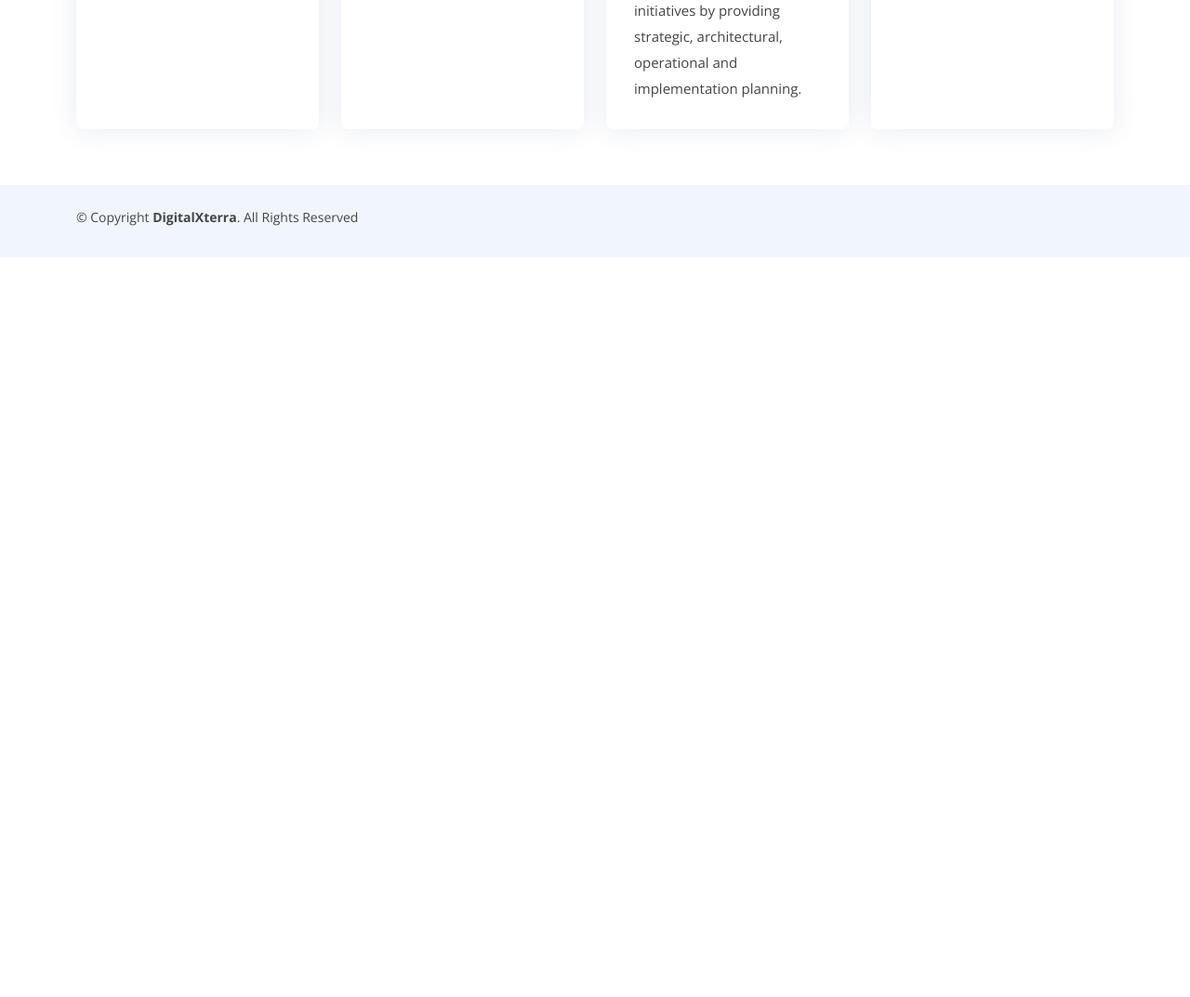
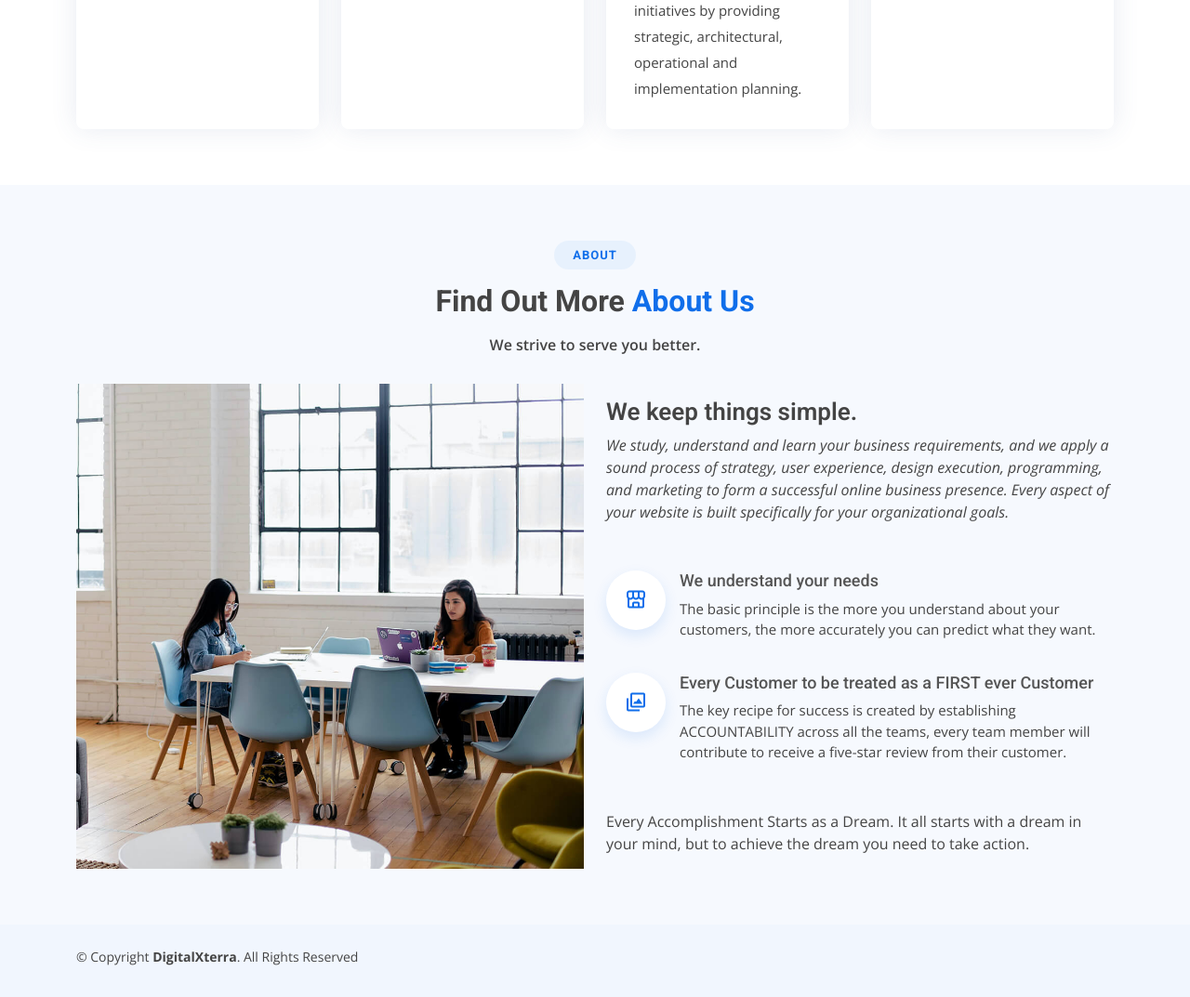
Before and after one commit to amol7177/digitalxterra-webapp, a plain HTML site: page index.html in a window 1280 px wide. Shown: the part 1174-2247 px from the top of the page at 93% size. Before the commit the page ends 1451 px from the top, so only its background shows below. Drawn offline with nearby package versions, Linux system fonts and the light colour scheme.

Commit message:
About Pgae

```diff
--- a/index.html
+++ b/index.html
@@ -132,7 +132,49 @@
       </div>
     </section><!-- End Featured Services Section -->
 
+   <!-- ======= About Section ======= -->
+   <section id="about" class="about section-bg">
+    <div class="container" data-aos="fade-up">
 
+      <div class="section-title">
+        <h2>About</h2>
+        <h3>Find Out More <span>About Us</span></h3>
+        <p>We strive to serve you better.</p>
+      </div>
+
+      <div class="row">
+        <div class="col-lg-6" data-aos="fade-right" data-aos-delay="100">
+          <img src="assets/img/about.jpg" class="img-fluid" alt="">
+        </div>
+        <div class="col-lg-6 pt-4 pt-lg-0 content d-flex flex-column justify-content-center" data-aos="fade-up" data-aos-delay="100">
+          <h3>We keep things simple.</h3>
+          <p class="fst-italic">
+            We study, understand and learn your business requirements, and we apply a sound process of strategy, user experience, design execution, programming, and marketing to form a successful online business presence. Every aspect of your website is built specifically for your organizational goals.
+          </p>
+          <ul>
+            <li>
+              <i class="bx bx-store-alt"></i>
+              <div>
+                <h5>We understand your needs</h5>
+                <p>The basic principle is the more you understand about your customers, the more accurately you can predict what they want.</p>
+              </div>
+            </li>
+            <li>
+              <i class="bx bx-images"></i>
+              <div>
+                <h5>Every Customer to be treated as a FIRST ever Customer</h5>
+                <p>The key recipe for success is created by establishing ACCOUNTABILITY across all the teams, every team member will contribute to receive a five-star review from their customer.</p>
+              </div>
+            </li>
+          </ul>
+          <p>
+            Every Accomplishment Starts as a Dream. It all starts with a dream in your mind, but to achieve the dream you need to take action.
+          </p>
+        </div>
+      </div>
+
+    </div>
+  </section><!-- End About Section -->
 
   <!-- ======= Footer ======= -->
   <footer id="footer">
```
